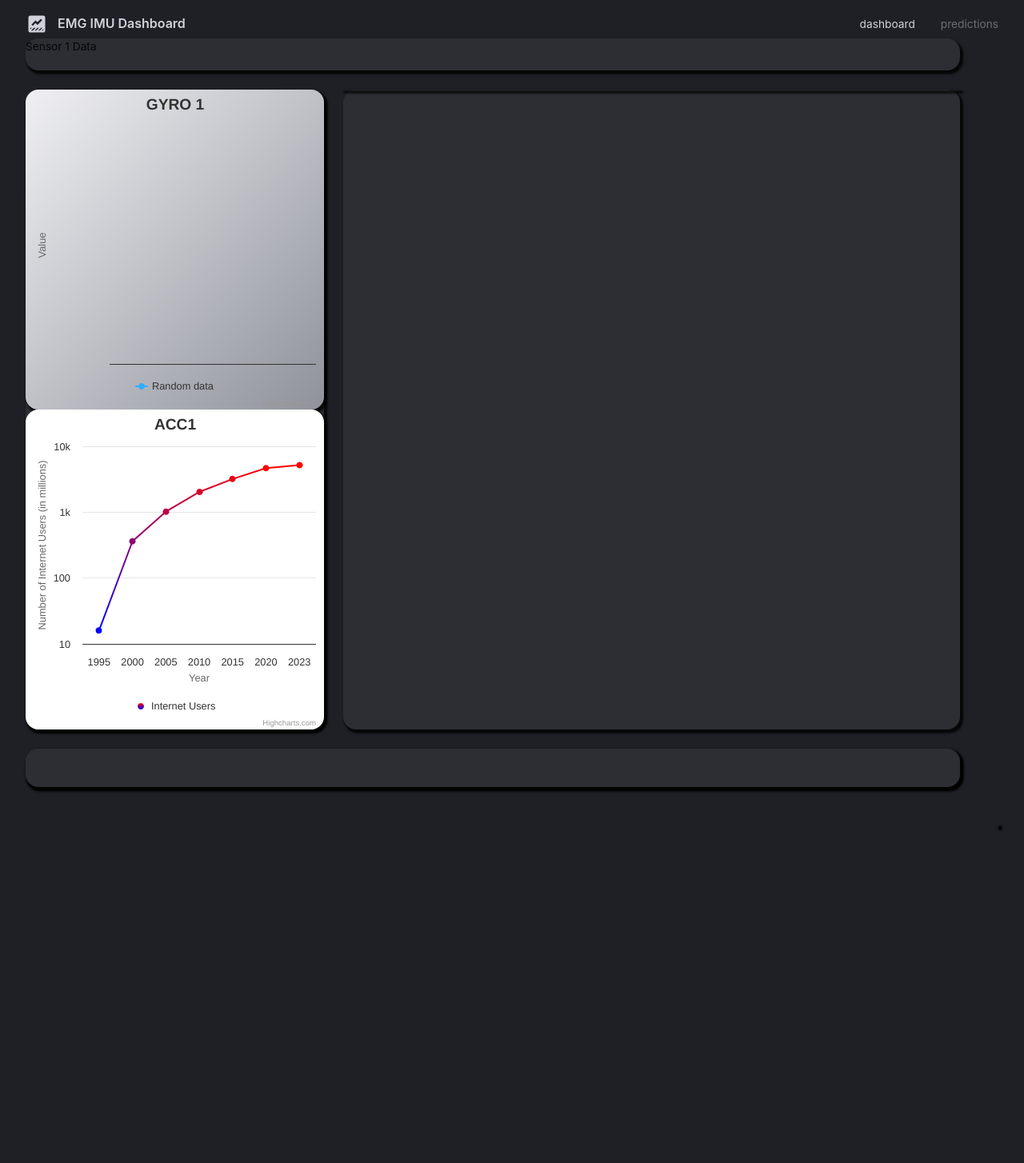
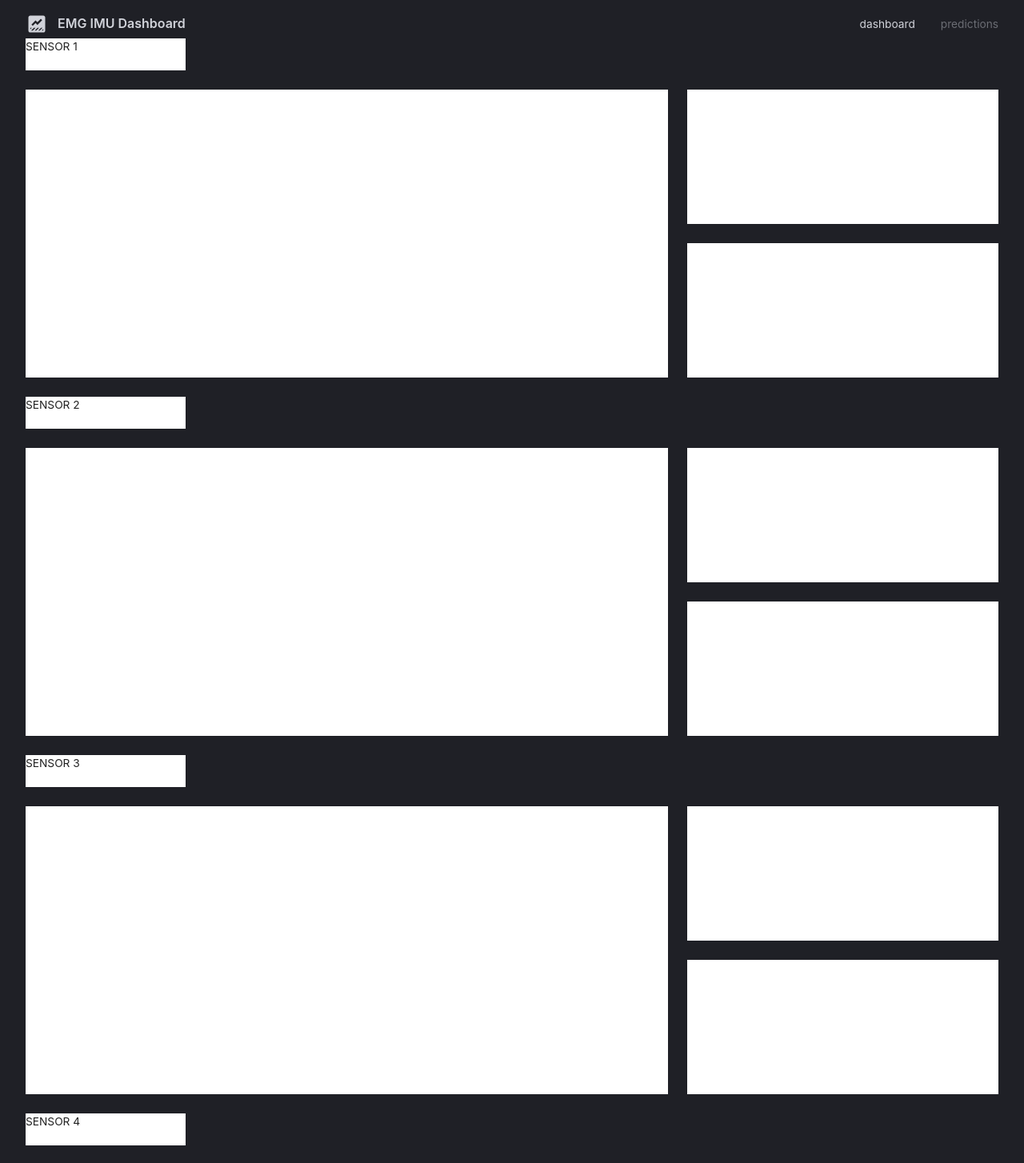
Before and after one commit to stevenc15/SD1-project, a React (Vite) app in the folder frontend/: page / in a window 1280 px wide. Shown: the top 1454 px of the page at 80% size. Before the commit the page ends 1096 px from the top, so only its background shows below. Built offline with nearby package versions, Linux system fonts and the light colour scheme; no server answers.

Commit message:
Dashboard layout + arm model setting + api for joint angles for arm model

```diff
--- a/frontend/package.json
+++ b/frontend/package.json
@@ -40,6 +40,7 @@
     "eslint-plugin-react": "^7.34.1",
     "eslint-plugin-react-hooks": "^4.6.0",
     "eslint-plugin-react-refresh": "^0.4.6",
+    "lil-gui": "^0.19.2",
     "typescript": "^5.5.3",
     "vite": "^5.2.0"
   }
--- a/frontend/src/components/LiveChart.tsx
+++ b/frontend/src/components/LiveChart.tsx
@@ -22,7 +22,7 @@ const LiveChart: React.FC = () => {
       // const point = [new Date(date).getTime()];
       const point = [new Date(date).getTime(), value * 10];
       const series = chart.series[0];
-        const shift = series.data.length > 30; // shift if the series is longer than 20
+        const shift = series.data.length > 20; // shift if the series is longer than 20
         // add the point
         series?.addPoint(point, true, shift);
       // call it again after one second (1000)
--- a/frontend/src/scenes/dashboard/index.tsx
+++ b/frontend/src/scenes/dashboard/index.tsx
@@ -2,14 +2,62 @@ import { Box, useMediaQuery } from '@mui/material'
 import Row1 from './Row1';
 import Row2 from './Row2';
 import Row3 from './Row3';
+import FlexBetween from '@/components/FlexBetween';
 
 const gridTemplateLargeScreens = `
-    "a a a"
-    "b c c"
-    "b c c"
-    "d d d"
-    "d d d"
-    "d d d"
+    "z z z"
+
+    "a a b"
+    "a a b"
+    "a a b"
+    "a a c"
+    "a a c"
+    "a a c"
+
+    "g g g"
+
+    "d d e"
+    "d d e"
+    "d d e"
+    "d d f"
+    "d d f"
+    "d d f"
+
+    "h h h"
+
+    "i i j"
+    "i i j"
+    "i i j"
+    "i i k"
+    "i i k"
+    "i i k"
+
+    "l l l"
+
+    "m m n"
+    "m m n"
+    "m m n"
+    "m m o"
+    "m m o"
+    "m m o"
+
+    "p p p"
+
+    "q q r"
+    "q q r"
+    "q q r"
+    "q q s"
+    "q q s"
+    "q q s"
+
+    "t t t"
+
+    "u u v"
+    "u u v"
+    "u u v"
+    "u u w"
+    "u u w"
+    "u u w"
 `;
 
 const gridTemplateSmallScreens = `
@@ -49,20 +97,51 @@ const Dashboard = () => {
     const isAboveMediumScreens = useMediaQuery("(min-width: 1200px)")
   return (
     // Setting up the grid of the Dashboard. Check https://grid.malven.co/ and https://developer.mozilla.org/en-US/docs/Web/CSS/grid-template-areas for reference
+
     <Box width="100%" height="100%" display="grid" gap="1.5rem"
         sx={
             isAboveMediumScreens ? {
+                // modify the minmax for the size of the graphs
+                // fr -> fractional units (split each box evenly)
             gridTemplateColumns: "repeat(3, minmax(370px, 1fr))",
-            gridTemplateRows: "repeat(1, minmax(40px, 1fr))",
+            gridTemplateRows: "repeat(42, minmax(40px, 1fr))",
             gridTemplateAreas: gridTemplateLargeScreens,
         } : {
             gridAutoColumns: "1fr",
             gridAutoRows: "80px",
             gridTemplateAreas: gridTemplateSmallScreens,
         }}>
-            <Row1/>
-            <Row2/>
-            <Row3/>
+            <Box backgroundColor="#fff" gridArea="z" width="200px">SENSOR 1</Box>
+            <Box backgroundColor="#fff" gridArea="a"></Box>
+            <Box backgroundColor="#fff" gridArea="b"></Box>
+            <Box backgroundColor="#fff" gridArea="c"></Box>
+            <Box backgroundColor="#fff" gridArea="d"></Box>
+            <Box backgroundColor="#fff" gridArea="e"></Box>
+            <Box backgroundColor="#fff" gridArea="f"></Box>
+            <Box backgroundColor="#fff" gridArea="g" width="200px">SENSOR 2</Box>
+            <Box backgroundColor="#fff" gridArea="h" width="200px">SENSOR 3 </Box>
+            <Box backgroundColor="#fff" gridArea="i"> </Box>
+            <Box backgroundColor="#fff" gridArea="j"> </Box>
+            <Box backgroundColor="#fff" gridArea="k"> </Box>
+            <Box backgroundColor="#fff" gridArea="l" width="200px">SENSOR 4 </Box>
+            <Box backgroundColor="#fff" gridArea="m"> </Box>
+            <Box backgroundColor="#fff" gridArea="n"> </Box>
+            <Box backgroundColor="#fff" gridArea="o"> </Box>
+            <Box backgroundColor="#fff" gridArea="p" width="200px">SENSOR 5 </Box>
+            <Box backgroundColor="#fff" gridArea="q"> </Box>
+            <Box backgroundColor="#fff" gridArea="r"> </Box>
+            <Box backgroundColor="#fff" gridArea="s"> </Box>
+            <Box backgroundColor="#fff" gridArea="t" width="200px">SENSOR 6 </Box>
+            <Box backgroundColor="#fff" gridArea="u"> </Box>
+            <Box backgroundColor="#fff" gridArea="v"> </Box>
+            <Box backgroundColor="#fff" gridArea="w"> </Box>
+
+            {/* <Box backgroundColor="#fff" gridArea="h"></Box> }
+            <Box backgroundColor="#fff" gridArea="i"></Box>
+            <Box backgroundColor="#fff" gridArea="j"></Box> }
+            {/* <Row1/> */}
+            {/* <Row2/>
+            <Row3/> */}
         </Box>
   )
 }
```
Also changed, not shown: 2 other files (tests, documents, lock files or other folders).
